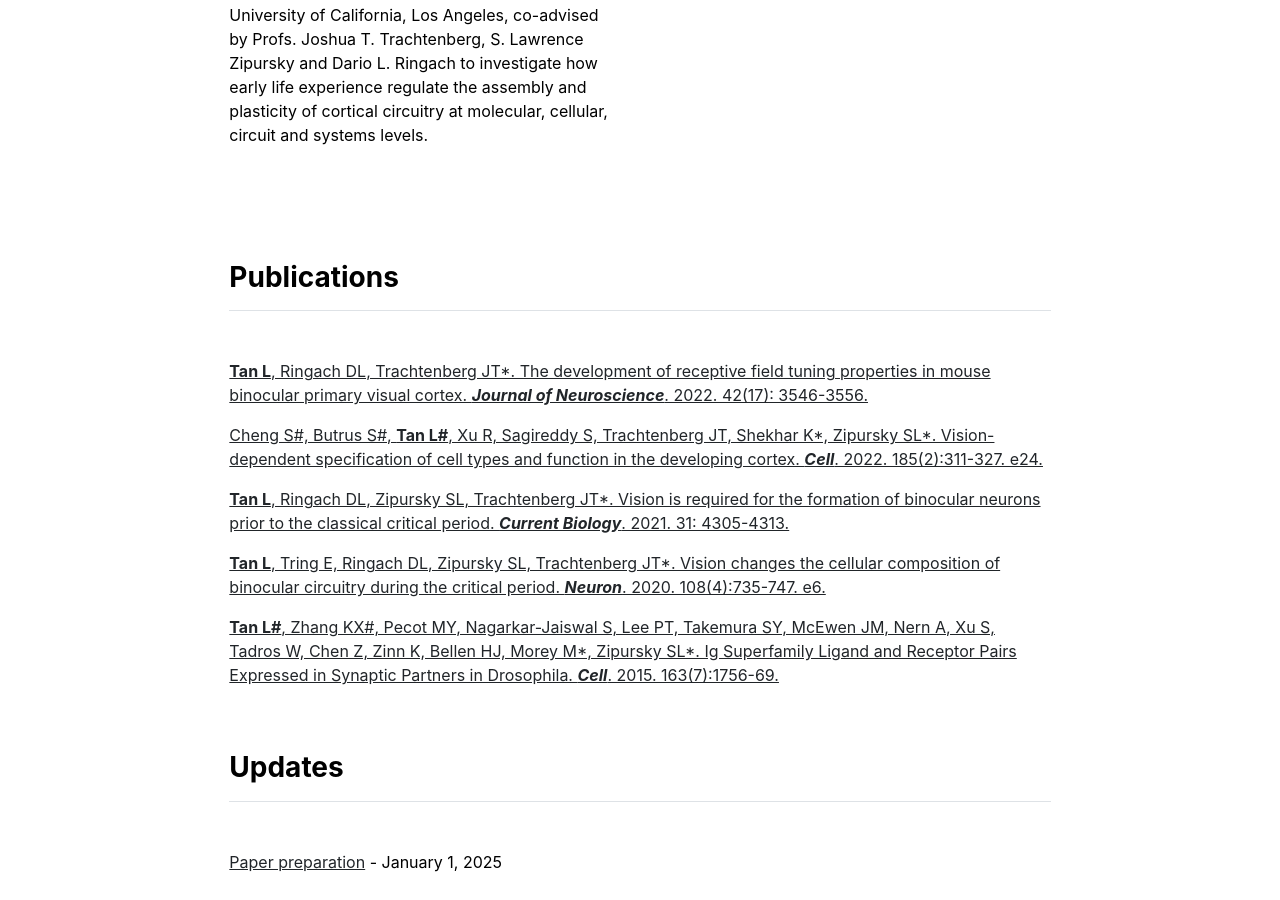
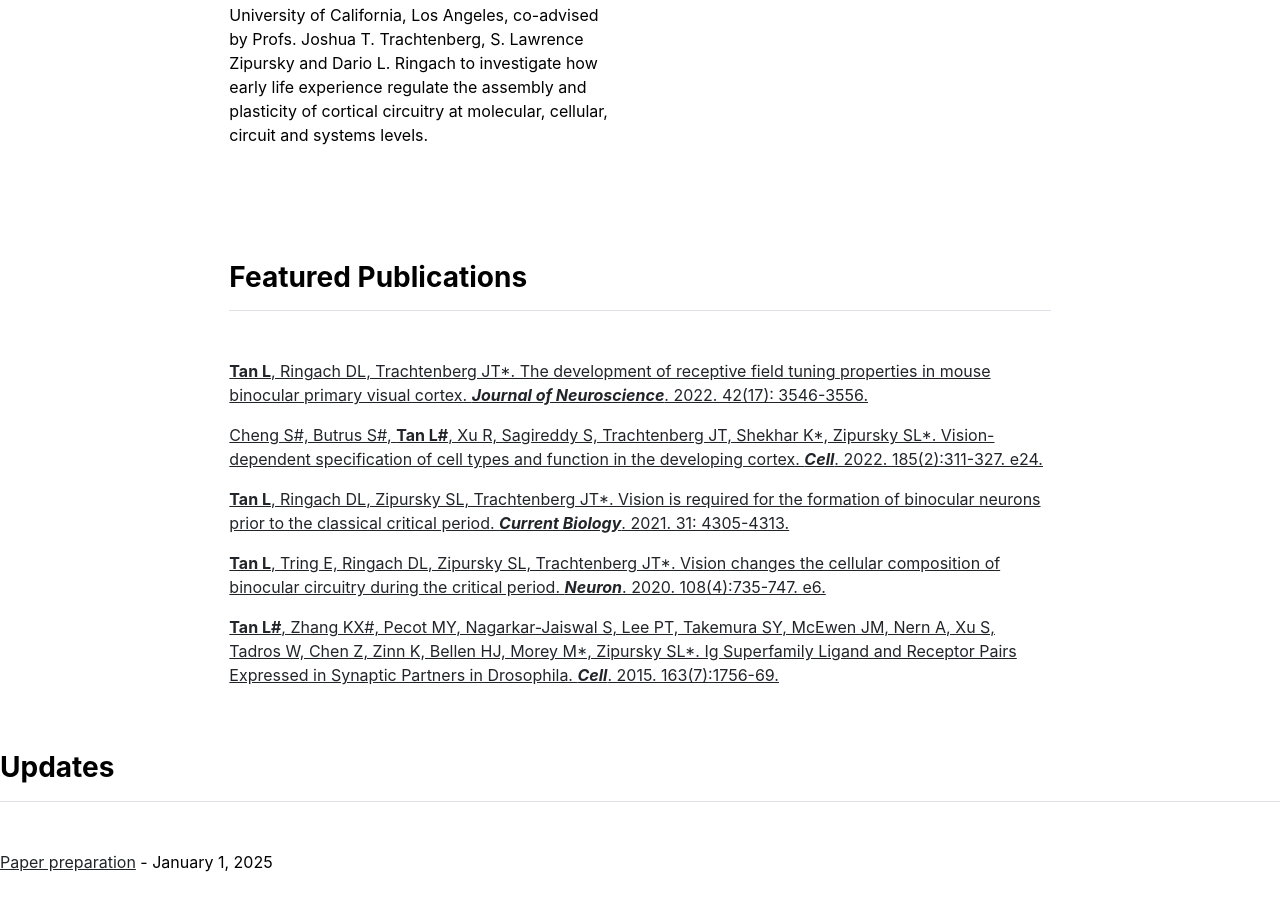
Before and after one commit to Tan-Lab-SIAT/lab-homepage, a Jekyll site: the page built from index.md, in a window 1280 px wide and 900 px high, scrolled down 1214 px. Built offline with Jekyll 4.4.1, drawn with Linux system fonts in a browser that asks for light colours.

Commit message:
Update publications.html

```diff
--- a/_includes/publications.html
+++ b/_includes/publications.html
@@ -1,6 +1,10 @@
-<div class="row g-5 mb-5">
-  <div>
-    <h3 class="fw-bold border-bottom pb-3 mb-5">Publications</h3>
+<h3 class="fw-bold border-bottom pb-3 mb-5">
+  {% if page.title == "publications" %}
+    All Publications
+  {% else %}
+   Featured Publications
+  {% endif %}
+</h3>
     {% if page.title == "publications" %}
       {% for item in site.data.publications.index %}
         <p><a href="{{ item.url }}">{{ item.name }}</a></p>
```
